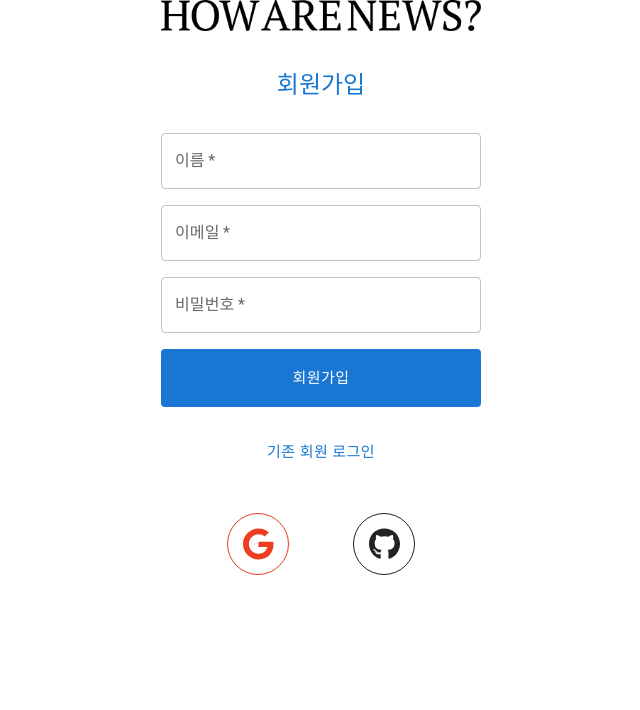
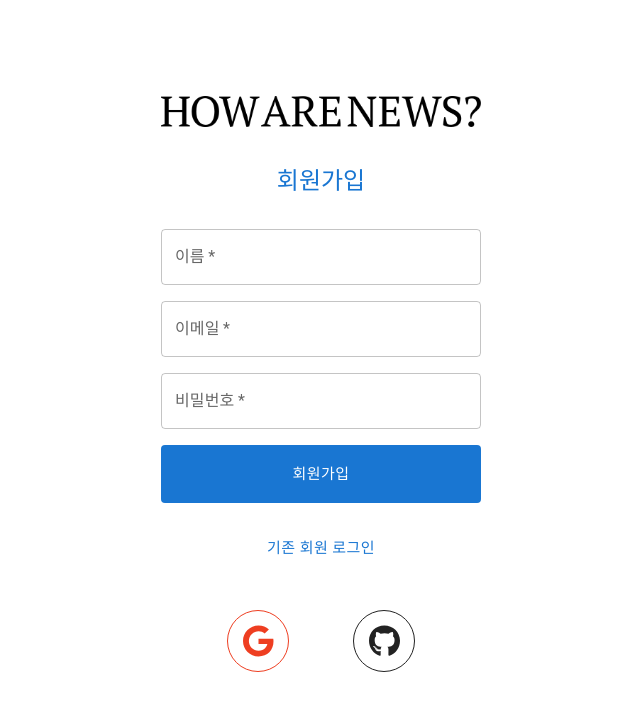
Before and after one commit to hmyo2853/HowAreNews, a React (Vite) app: page / in a window 1280 px wide. Shown: the top 710 px of the page, without its empty margins (319-959 px from the left). Built offline with nearby package versions, Linux system fonts and the light colour scheme; no server answers.

Commit message:
css 수정

```diff
--- a/src/App.module.sass
+++ b/src/App.module.sass
@@ -1,4 +1,11 @@
 .App
+  width: 100%
+  height: 100vh
+  display: flex
+  align-items: center
+  justify-content: center
+
+.LoggedIn
   width: 100%
   height: 100vh
   display: flex
--- a/src/App.tsx
+++ b/src/App.tsx
@@ -35,6 +35,7 @@ export default function App() {
   return (
     <div className={styles.App}>
       {isLoggedIn ? (
+        <div className={styles.LoggedIn}>
           <BrowserRouter>
             <Navigation />
             <Routes>
@@ -48,6 +49,7 @@ export default function App() {
               <Route path="/*" element={<Home />} />
             </Routes>
           </BrowserRouter>
+        </div>
       ) : (
         <BrowserRouter>
           <Routes>
--- a/src/main.sass
+++ b/src/main.sass
@@ -5,11 +5,7 @@ body
   place-items: center
 
 #root
-  display: flex
-  flex-direction: column
-  justify-content: center
   text-align: center
-  align-items: center
 
 :root
   font-family: Inter, Avenir, Helvetica, Arial, sans-serif
```
Lines whose indentation alone changed are shown as unchanged.
